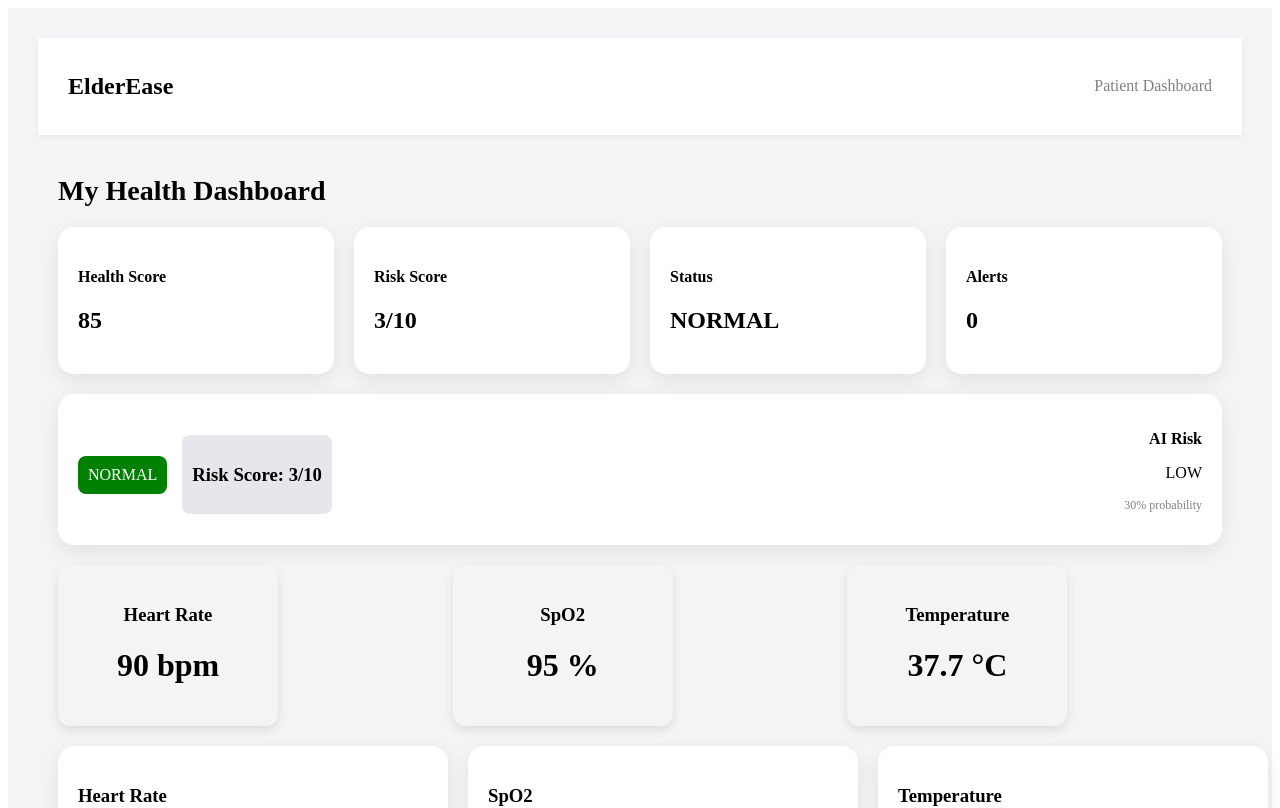
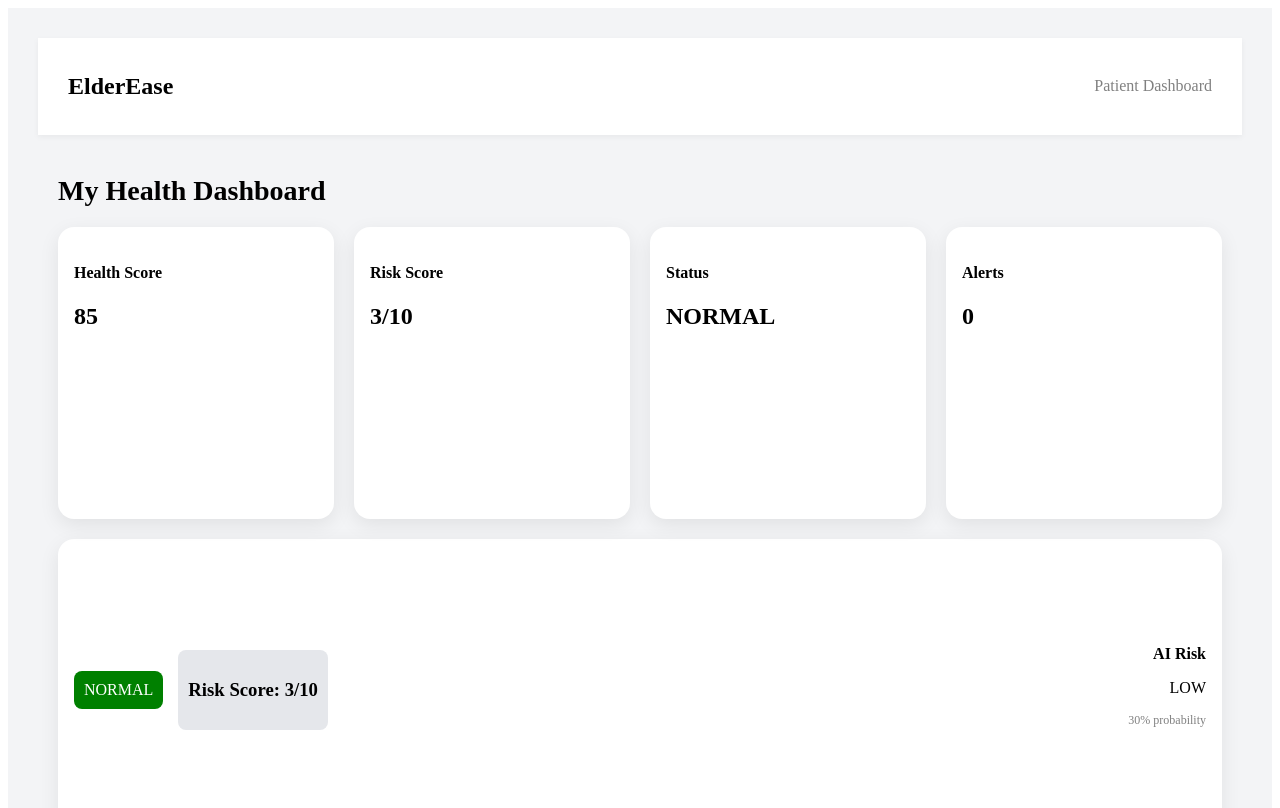
Before and after one commit to Aadya2901/ElderEase, a React app in the folder frontend/: page / in a window 1280 px wide. Shown: the top 808 px of the page. Built offline with nearby package versions, Linux system fonts and the light colour scheme; the HTML template or start-up script is replaced by a standard one.

Commit message:
style: reduce whitespace and standardize card height

```diff
--- a/frontend/src/pages/PatientDashboard.jsx
+++ b/frontend/src/pages/PatientDashboard.jsx
@@ -55,10 +55,11 @@ export default function PatientDashboard() {
 
   const card = {
     background: "#ffffff",
-    padding: "20px",
+    padding: "16px",
     borderRadius: "16px",
-    boxShadow: "0 6px 20px rgba(0,0,0,0.08)"
-};
+    boxShadow: "0 6px 20px rgba(0,0,0,0.08)",
+    height: "260px"
+  };
 
   return (
     <div style={{
```
